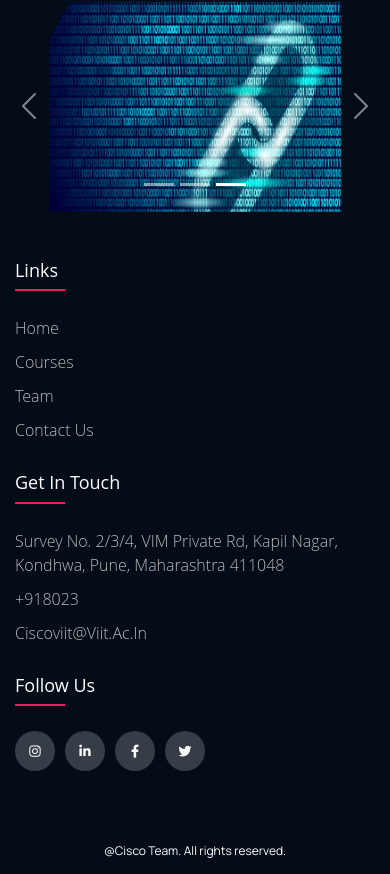
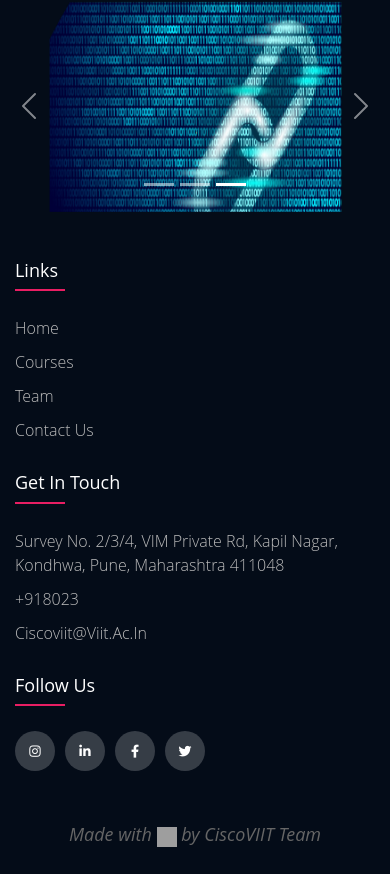
Before and after one commit to ciscoviit/ciscoviit.github.io, a React (Create React App) app: page / in a window 390 px wide. Shown: the part 1365-2239 px from the top of the page. Built offline with nearby package versions, Linux system fonts and the light colour scheme; grey boxes are pictures that could not be loaded.

Commit message:
created new container for short footer & contactus modified for mobile

```diff
--- a/src/components/about/AboutSection.jsx
+++ b/src/components/about/AboutSection.jsx
@@ -2,7 +2,8 @@ import React from 'react'
 import './About.css';
 //import { Navbar } from './components';
 import CN_Logo2 from '../../assets/CN_Logo2.png';
-//import CIscoLogo from './assets/CIscoLogo.jpg';
+import { FooterHeart } from '../../containers';
+
 const AboutSection = () => {
 
   return (
@@ -54,9 +55,8 @@ const AboutSection = () => {
           </div>
         </div>
       </div>
-      <div class="text-center p-3">
-      <p>Made with <i class="fa fa-heart pulse"></i> By CiscoViiT</p>
-      </div>
+
+      <FooterHeart />
     </>
   )
 }
--- a/src/containers/contact/ContactPage.css
+++ b/src/containers/contact/ContactPage.css
@@ -27,6 +27,12 @@ body {
   width: 100%;
   padding: 60px 0px 60px 0px;
   background: transparent;
+}
+
+@media screen and (max-width: 480px) {
+  .formbold-form-wrapper {
+    max-width: 350px;
+  }
 }
 .formbold-form-label {
   display: block;
--- a/src/containers/coursecard/CourseCard.jsx
+++ b/src/containers/coursecard/CourseCard.jsx
@@ -13,6 +13,7 @@ import CloudSecurity from "../../assets/CloudSecurity.jpg";
 import CCIE from "../../assets/CCIE.jpg";
 import CcieSecurity from "../../assets/CcieSecurity.jpg";
 import CCNP from "../../assets/CCNP.jpg";
+import FooterHeart from "../footerHeart/FooterHeart";
 
 
 const CourseCard=()=>
@@ -94,10 +95,7 @@ const CourseCard=()=>
 
                 </div>
             </div>
-
-            <div class="text-center p-3">
-                <p>Made with <i class="fa fa-heart pulse"></i> By CiscoViiT</p>
-            </div>
+            <FooterHeart />
 
         </section>
     );
--- a/src/containers/footer/Footer.jsx
+++ b/src/containers/footer/Footer.jsx
@@ -1,6 +1,6 @@
 import React from 'react';
-// import ciscoLogo from '../../logo.svg';
 import './footer.css';
+import FooterHeart from "../footerHeart/FooterHeart";
 
 const Footer = () => (
   <div className="container mb-5">
@@ -32,9 +32,8 @@ const Footer = () => (
           <a href="https://twitter.com/ciscoviit"><i className="fab fa-twitter"></i></a>
         </div>
       </div>
-      <div className="cisco__footer-copyright mb-3">
-        <p>@Cisco Team. All rights reserved.</p>
-      </div>
+
+      <FooterHeart />
     </div>
 
   </div>
--- a/src/containers/footer/footer.css
+++ b/src/containers/footer/footer.css
@@ -39,6 +39,7 @@ ul {
 .footer-col1{
     width: 25%;
     padding: 0 15px;
+    margin-bottom: 30px;
 }
 .footer-col1 h4{
     font-size: 18px;
--- /dev/null
+++ b/src/containers/footerHeart/FooterHeart.css
@@ -0,0 +1,15 @@
+.footer-heart{
+    text-align:center;
+    font-family: open sans, sans-serif;
+    font-size: 18px;
+    font-style: italic;
+}
+
+.footer-heart-section {
+    padding: 10px 0px 20px 0px;
+}
+
+
+.emoji{
+    vertical-align: middle;
+}
--- /dev/null
+++ b/src/containers/footerHeart/FooterHeart.jsx
@@ -0,0 +1,15 @@
+import React from "react";
+import "./FooterHeart.css";
+
+const FooterHeart = () => {
+    return (
+        <div className="footer-heart-section">
+            <p className="footer-heart">
+                Made with <g-emoji className="g-emoji" alias="heart" fallback-src="https://github.githubassets.com/images/icons/emoji/unicode/2764.png">
+                <img className="emoji" alt="heart" height="20" width="20" src="https://github.githubassets.com/images/icons/emoji/unicode/2764.png" /></g-emoji> by CiscoVIIT Team
+            </p>
+        </div>
+    );
+};
+
+export default FooterHeart;
--- a/src/containers/index.js
+++ b/src/containers/index.js
@@ -4,4 +4,5 @@ export { default as HeroSection} from './heroSection/HeroSection'
 export { default as Gallery} from './gallery/Gallery'
 export {default as TeamCard} from './teamcard/TeamCard'
 export {default as CourseCard} from './coursecard/CourseCard'
-export {default as ContactPage} from './contact/ContactPage'
+export { default as ContactPage } from './contact/ContactPage'
+export { default as FooterHeart } from './footerHeart/FooterHeart'
--- a/src/containers/teamcard/TeamCard.jsx
+++ b/src/containers/teamcard/TeamCard.jsx
@@ -4,6 +4,7 @@ import "../../components/team/TeamSection.css";
 import "./TeamCard.css";
 import Carousel from 'react-elastic-carousel';
 import 'react-multi-carousel/lib/styles.css';
+import FooterHeart from "../footerHeart/FooterHeart";
 import Shreyas_Gavhalkar from "../../assets/Shreyas_Gavhalkar.jpg";
 
 
@@ -133,7 +134,7 @@ const TeamCard = ()=>{
 
             </div>
 
-
+        <FooterHeart />
         </section>
     );
 };
```
